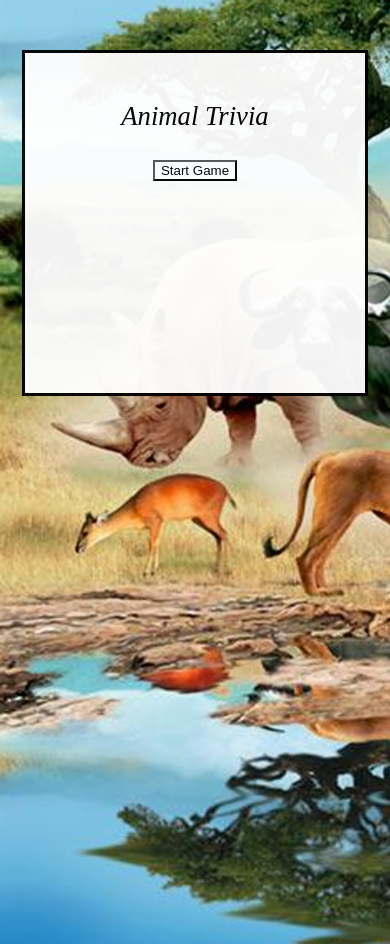
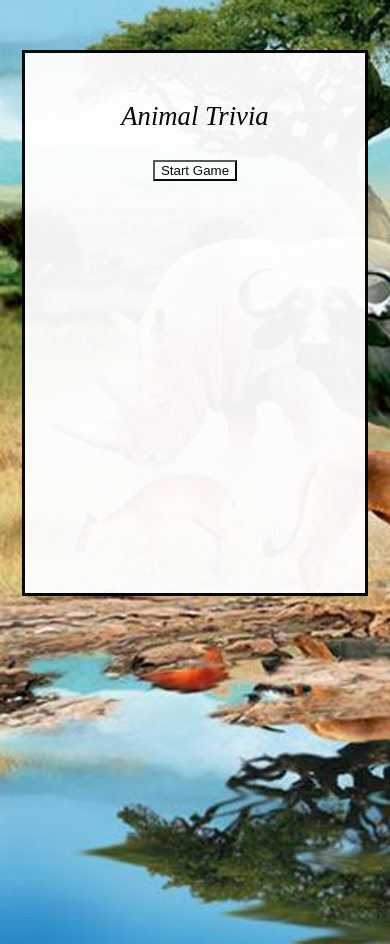
Before and after one commit to nicole86/TriviaGame, a PHP site: page / in a window 390 px wide. Run offline with PHP 8.4, Linux system fonts and the light colour scheme.

Commit message:
changed css again

```diff
--- a/assets/css/style.css
+++ b/assets/css/style.css
@@ -68,7 +68,7 @@ button {
 
 @media only screen and (max-width: 768px) {
   #wrapper {
-    height:350px;
+    height:500px;
     width: 450px;
   }
   h1 {
@@ -87,7 +87,7 @@ button {
 
 @media only screen and (max-width: 640px) {
   #wrapper {
-    height:350px;
+    height:500px;
     width: 400px;
   }
   h1 {
@@ -106,7 +106,7 @@ button {
 }
 @media only screen and (max-width: 400px) {
   #wrapper {
-    height:300px;
+    height:500px;
     width: 300px;
   }
   h1 {
```
